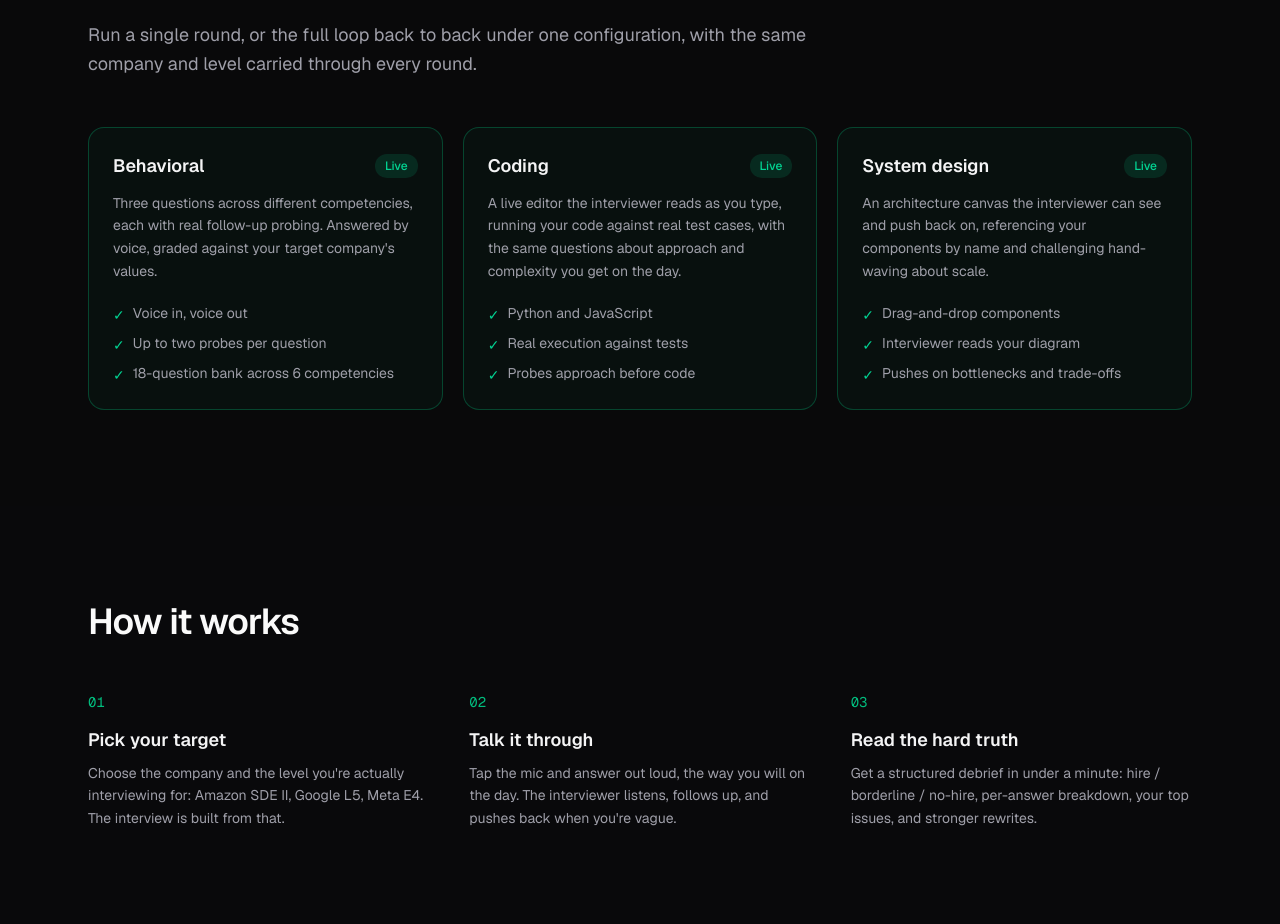
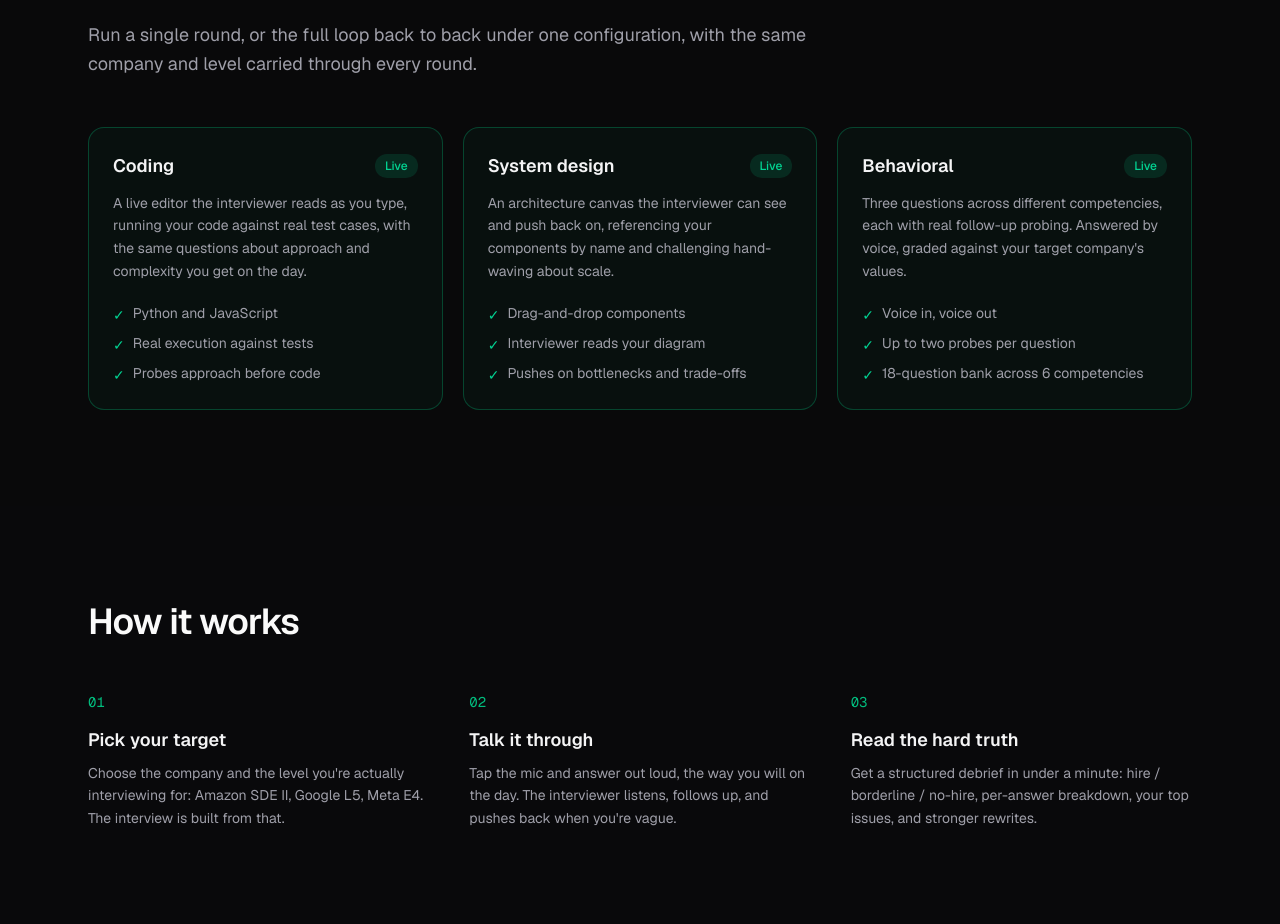
Before and after one commit to battisbog/loopready, a Next.js app: page / in a window 1280 px wide. Shown: the part 1603-2527 px from the top of the page. Built offline with nearby package versions, Linux system fonts and the light colour scheme; no server answers.

Commit message:
Run technical rounds first; build auth redirects from a single site-URL source

```diff
--- a/app/api/loop/route.ts
+++ b/app/api/loop/route.ts
@@ -2,7 +2,12 @@ import { NextResponse } from "next/server";
 import { createClient } from "@/lib/supabase/server";
 import { createAdminClient } from "@/lib/supabase/admin";
 import { COMPANY_PROFILES } from "@/lib/interview/companies";
-import { ROUND_IMPLEMENTED, isRoundType, type RoundType } from "@/lib/interview/rounds";
+import {
+  ROUND_IMPLEMENTED,
+  ROUND_TYPES,
+  isRoundType,
+  type RoundType,
+} from "@/lib/interview/rounds";
 import { startSession } from "@/lib/interview/start";
 import {
   checkDailySessionQuota,
@@ -36,10 +41,12 @@ export async function POST(request: Request) {
   if (!Array.isArray(rounds) || rounds.length === 0) {
     return NextResponse.json({ error: "Pick at least one round" }, { status: 400 });
   }
-  const roundList = rounds.filter(isRoundType) as RoundType[];
-  if (roundList.length !== rounds.length) {
+  const requested = rounds.filter(isRoundType) as RoundType[];
+  if (requested.length !== rounds.length) {
     return NextResponse.json({ error: "Unknown round type" }, { status: 400 });
   }
+  // A loop always runs in canonical order regardless of what the client sent.
+  const roundList = ROUND_TYPES.filter((r) => requested.includes(r));
   const unavailable = roundList.filter((r) => !ROUND_IMPLEMENTED[r]);
   if (unavailable.length) {
     return NextResponse.json(
--- a/app/auth/callback/route.ts
+++ b/app/auth/callback/route.ts
@@ -1,12 +1,34 @@
 import { NextResponse } from "next/server";
 import { createClient } from "@/lib/supabase/server";
+import { getSiteUrl } from "@/lib/site-url";
+
+/**
+ * Resolves the origin to redirect back to.
+ *
+ * Behind Vercel's proxy `request.url` can carry an internal host, so prefer an
+ * explicitly configured site URL, then the forwarded host the browser actually
+ * used, and only then the raw request origin.
+ */
+function resolveOrigin(request: Request, fallbackOrigin: string): string {
+  if (process.env.NEXT_PUBLIC_SITE_URL) return getSiteUrl();
+
+  const host = request.headers.get("x-forwarded-host");
+  if (host) {
+    const proto = request.headers.get("x-forwarded-proto") ?? "https";
+    return `${proto}://${host}`;
+  }
+  return fallbackOrigin;
+}
 
 export async function GET(request: Request) {
-  const { searchParams, origin } = new URL(request.url);
+  const { searchParams, origin: requestOrigin } = new URL(request.url);
+  const origin = resolveOrigin(request, requestOrigin);
+
   const code = searchParams.get("code");
-  const next = searchParams.get("next") ?? "/dashboard";
+  // Only allow same-site paths, so the callback can't be used as an open redirect.
+  const requestedNext = searchParams.get("next") ?? "/dashboard";
+  const next = requestedNext.startsWith("/") ? requestedNext : "/dashboard";
 
-  // OAuth providers report failures here rather than sending a code.
   const providerError =
     searchParams.get("error_description") ?? searchParams.get("error");
   if (providerError) {
--- a/app/dashboard/page.tsx
+++ b/app/dashboard/page.tsx
@@ -117,7 +117,7 @@ export default async function Dashboard() {
             <Card>
               <CardLabel>By round</CardLabel>
               <div className="mt-3 space-y-1.5">
-                {(["behavioral", "coding", "system_design"] as RoundType[]).map(
+                {(["coding", "system_design", "behavioral"] as RoundType[]).map(
                   (r) => (
                     <div
                       key={r}
--- a/app/login/page.tsx
+++ b/app/login/page.tsx
@@ -4,6 +4,7 @@ import { useState } from "react";
 import Link from "next/link";
 import { useRouter } from "next/navigation";
 import { createClient } from "@/lib/supabase/client";
+import { getAuthCallbackUrl } from "@/lib/site-url";
 
 type Provider = "google" | "github";
 
@@ -27,7 +28,7 @@ export default function LoginPage() {
     const supabase = createClient();
     const { error } = await supabase.auth.signInWithOAuth({
       provider,
-      options: { redirectTo: `${window.location.origin}/auth/callback` },
+      options: { redirectTo: getAuthCallbackUrl("/dashboard") },
     });
     if (error) {
       setBusy(null);
@@ -47,7 +48,7 @@ export default function LoginPage() {
     const supabase = createClient();
     const { error } = await supabase.auth.signInWithOtp({
       email,
-      options: { emailRedirectTo: `${window.location.origin}/auth/callback` },
+      options: { emailRedirectTo: getAuthCallbackUrl("/dashboard") },
     });
     setBusy(null);
     setStatus(error ? error.message : "Check your email for a sign-in link.");
--- a/app/page.tsx
+++ b/app/page.tsx
@@ -169,16 +169,6 @@ export default async function Landing() {
           <div className="mt-12 grid gap-5 md:grid-cols-3">
             <RoundCard
               status="live"
-              title="Behavioral"
-              body="Three questions across different competencies, each with real follow-up probing. Answered by voice, graded against your target company's values."
-              points={[
-                "Voice in, voice out",
-                "Up to two probes per question",
-                "18-question bank across 6 competencies",
-              ]}
-            />
-            <RoundCard
-              status="live"
               title="Coding"
               body="A live editor the interviewer reads as you type, running your code against real test cases, with the same questions about approach and complexity you get on the day."
               points={[
@@ -195,6 +185,16 @@ export default async function Landing() {
                 "Drag-and-drop components",
                 "Interviewer reads your diagram",
                 "Pushes on bottlenecks and trade-offs",
+              ]}
+            />
+            <RoundCard
+              status="live"
+              title="Behavioral"
+              body="Three questions across different competencies, each with real follow-up probing. Answered by voice, graded against your target company's values."
+              points={[
+                "Voice in, voice out",
+                "Up to two probes per question",
+                "18-question bank across 6 competencies",
               ]}
             />
           </div>
--- a/lib/interview/rounds.ts
+++ b/lib/interview/rounds.ts
@@ -3,7 +3,10 @@
 // a feedback rubric. M1-5 implement behavioral; coding lands in M7 and
 // system_design in M8 by flipping their flag and adding their prompt builders.
 
-export const ROUND_TYPES = ["behavioral", "coding", "system_design"] as const;
+// Order matters: this is the sequence a full loop runs in, and the order
+// rounds are listed in the picker. Technical rounds come first, behavioral
+// closes the loop.
+export const ROUND_TYPES = ["coding", "system_design", "behavioral"] as const;
 export type RoundType = (typeof ROUND_TYPES)[number];
 
 export const ROUND_IMPLEMENTED: Record<RoundType, boolean> = {
--- /dev/null
+++ b/lib/site-url.ts
@@ -0,0 +1,36 @@
+/**
+ * Single source of truth for the site's public origin.
+ *
+ * Auth emails are generated server-side by Supabase, so a wrong origin here
+ * sends people to localhost from a production email. Resolution order:
+ *   1. NEXT_PUBLIC_SITE_URL   explicit, wins everywhere (set this in Vercel)
+ *   2. the Vercel production URL, when the app is deployed
+ *   3. window.location.origin on the client (correct for local dev and previews)
+ *   4. localhost, for server-side local dev
+ *
+ * NOTE: Supabase only honours a redirect if the URL is in its allow list
+ * (Authentication > URL Configuration). Otherwise it silently falls back to
+ * the project's Site URL, which is what produces localhost links.
+ */
+function normalize(value: string): string {
+  const withProtocol = value.startsWith("http") ? value : `https://${value}`;
+  return withProtocol.replace(/\/+$/, "");
+}
+
+export function getSiteUrl(): string {
+  const explicit = process.env.NEXT_PUBLIC_SITE_URL;
+  if (explicit) return normalize(explicit);
+
+  const vercel = process.env.NEXT_PUBLIC_VERCEL_PROJECT_PRODUCTION_URL;
+  if (vercel) return normalize(vercel);
+
+  if (typeof window !== "undefined") return window.location.origin;
+
+  return "http://localhost:3000";
+}
+
+/** Absolute URL for the auth callback, used for every redirect-based sign-in. */
+export function getAuthCallbackUrl(next?: string): string {
+  const base = `${getSiteUrl()}/auth/callback`;
+  return next ? `${base}?next=${encodeURIComponent(next)}` : base;
+}
```
